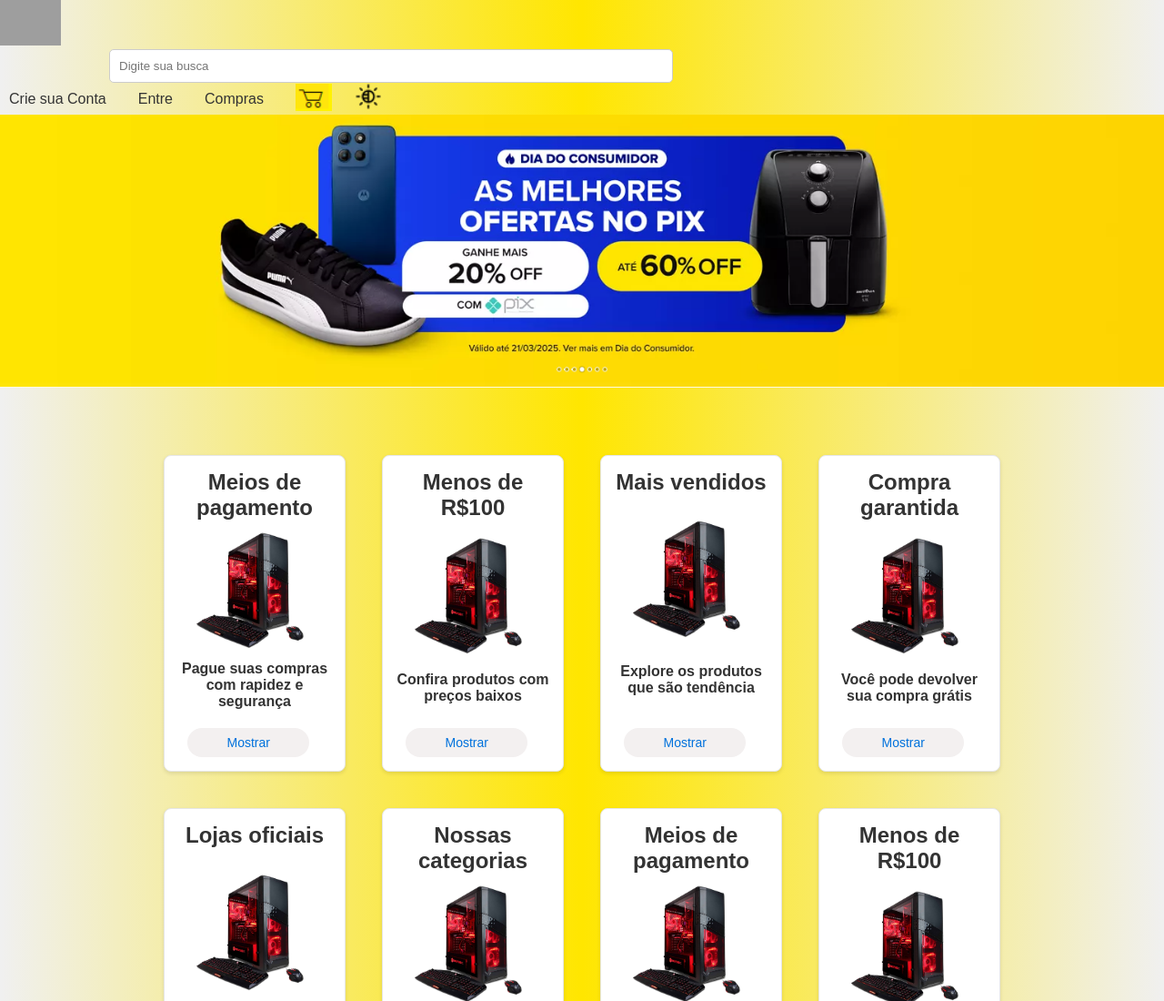
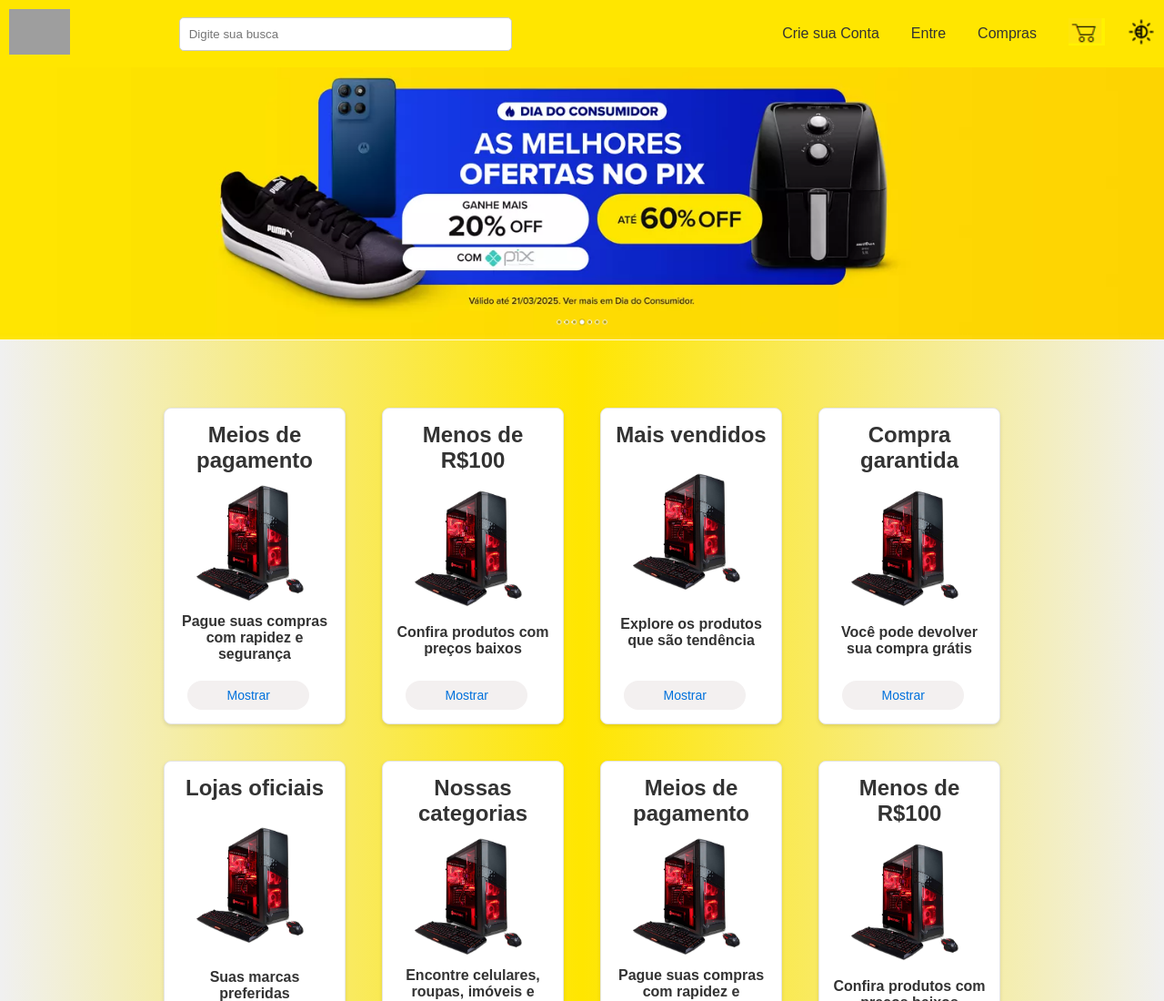
Before and after one commit to GabrielOliveria-Santos/projetoMercadoLivre, a plain HTML site: page index.html in a window 1280 px wide. Shown: the top 1100 px of the page at 91% size. Drawn offline with Linux system fonts and the light colour scheme; grey boxes are pictures that could not be loaded.

Commit message:
fix:corrigindo o erro de classe no id topo no css

```diff
--- a/src/css/estilo.css
+++ b/src/css/estilo.css
@@ -36,7 +36,7 @@ body { /* Estiliza o corpo da página */
     width: 100%; /* Ocupa toda a largura disponível */
 }
 
-.topo { /* Estiliza o cabeçalho */
+#topo { /* Estiliza o cabeçalho */
     background-color: var(--menuColor); /* Cor de fundo dinâmica do menu */
     display: flex; /* Ativa o modelo flexbox */
     align-items: center; /* Alinha os itens verticalmente ao centro */
```
